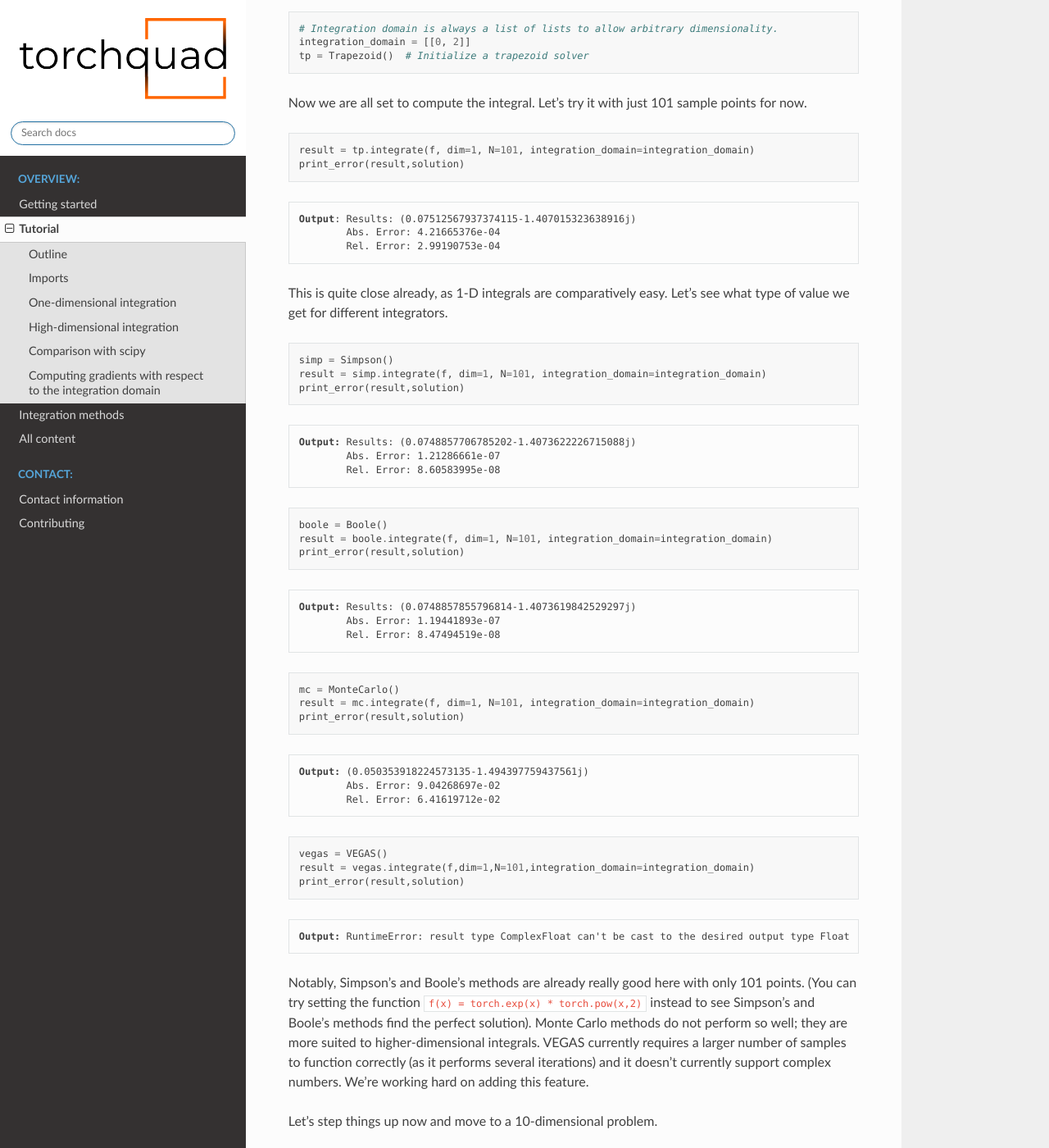
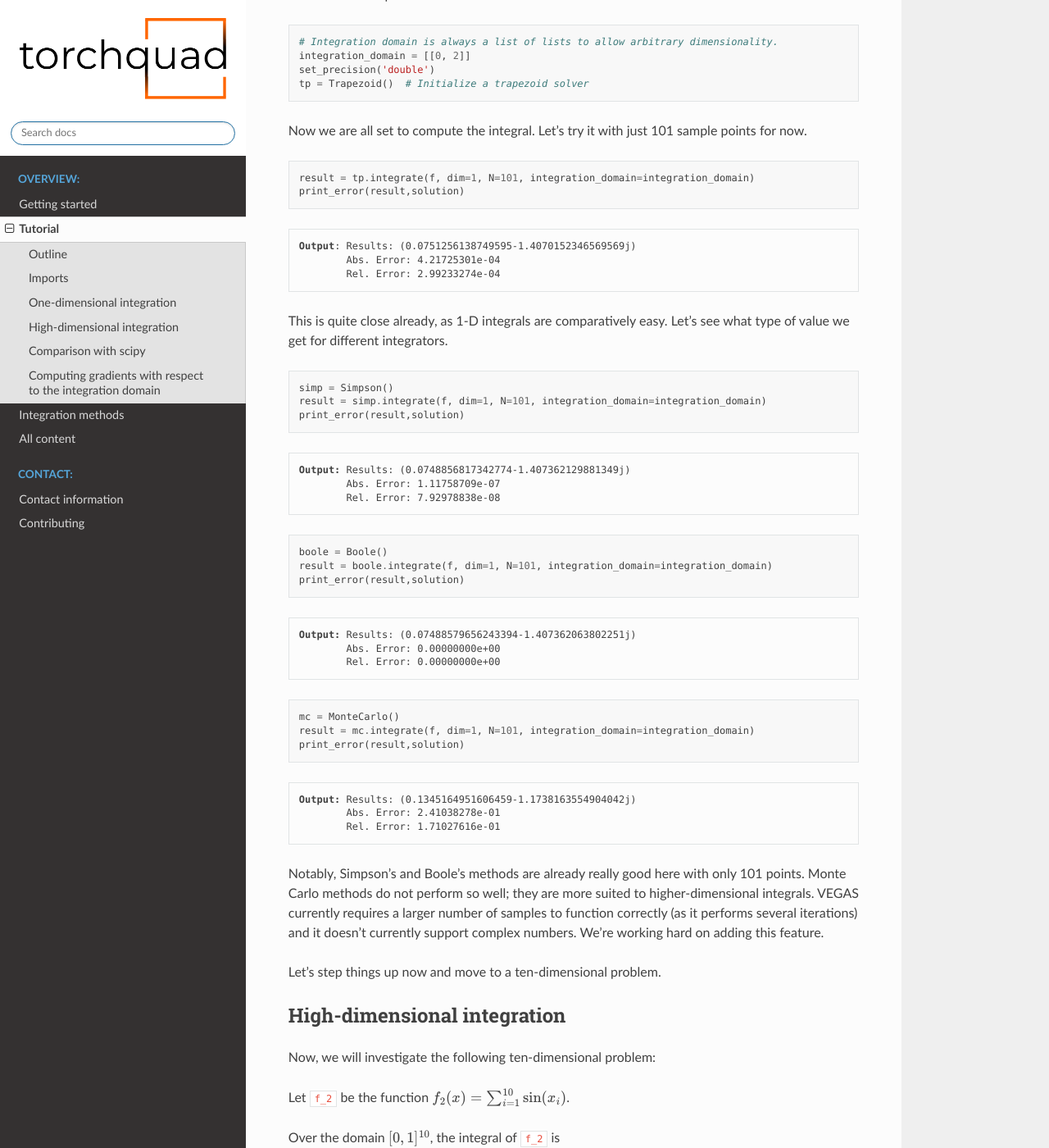
Before and after one commit to esa/torchquad, a Sphinx documentation site: the page built from docs/source/tutorial.rst, in a window 1280 px wide and 1400 px high, scrolled down 3110 px. Shown: the whole window at 82% size. Built offline with Sphinx 7.4.7 and the Read the Docs theme 2.0.0, drawn with Linux system fonts in a browser that asks for light colours; formulas are drawn with MathJax 3; some of the changed text lies outside the part shown.

Commit message:
Suggested changes to tutorial.rst

```diff
--- a/docs/source/tutorial.rst
+++ b/docs/source/tutorial.rst
@@ -82,6 +82,7 @@
 
     from torchquad import enable_cuda # Necessary to enable GPU support
     from torchquad import Trapezoid, Simpson, Boole, MonteCarlo, VEGAS # The available integrators
+    from torchquad.utils.set_precision import set_precision
     import torchquad
 
 .. code:: ipython3
@@ -153,12 +154,13 @@
 .. image:: torchquad_tutorial_figure.png
 
 
-Let’s define the integration domain now and initialize the integrator - let’s start with the trapezoid rule.
+Let’s define the integration domain, set the precision to double, and initialize the integrator - let’s start with the trapezoid rule.
 
 .. code:: ipython3
 
     # Integration domain is always a list of lists to allow arbitrary dimensionality.
     integration_domain = [[0, 2]]
+    set_precision('double')
     tp = Trapezoid()  # Initialize a trapezoid solver
 
 Now we are all set to compute the integral. Let’s try it with just 101 sample points for now.
@@ -171,9 +173,9 @@
 
 .. parsed-literal::
 
-    **Output**: Results: (0.07512567937374115-1.407015323638916j)
-            Abs. Error: 4.21665376e-04
-            Rel. Error: 2.99190753e-04
+    **Output**: Results: (0.0751256138749595-1.4070152346569569j)
+            Abs. Error: 4.21725301e-04
+            Rel. Error: 2.99233274e-04
 
 
 This is quite close already, as 1-D integrals are comparatively easy.
@@ -188,9 +190,9 @@
 
 .. parsed-literal::
 
-    **Output:** Results: (0.0748857706785202-1.4073622226715088j)
-            Abs. Error: 1.21286661e-07
-            Rel. Error: 8.60583995e-08
+    **Output:** Results: (0.0748856817342774-1.407362129881349j)
+            Abs. Error: 1.11758709e-07
+            Rel. Error: 7.92978838e-08
 
 .. code:: ipython3
 
@@ -201,9 +203,9 @@
 
 .. parsed-literal::
 
-    **Output:** Results: (0.0748857855796814-1.4073619842529297j)
-            Abs. Error: 1.19441893e-07
-            Rel. Error: 8.47494519e-08
+    **Output:** Results: (0.07488579656243394-1.407362063802251j)
+            Abs. Error: 0.00000000e+00
+            Rel. Error: 0.00000000e+00
 
 
 .. code:: ipython3
@@ -215,36 +217,23 @@
 
 .. parsed-literal::
 
-    **Output:** (0.050353918224573135-1.494397759437561j)
-            Abs. Error: 9.04268697e-02
-            Rel. Error: 6.41619712e-02
+    **Output:** Results: (0.1345164951606459-1.1738163554904042j)
+            Abs. Error: 2.41038278e-01
+            Rel. Error: 1.71027616e-01
 
-
-.. code:: ipython3
-
-    vegas = VEGAS()
-    result = vegas.integrate(f,dim=1,N=101,integration_domain=integration_domain)
-    print_error(result,solution)
-
-
-.. parsed-literal::
-
-    **Output:** RuntimeError: result type ComplexFloat can't be cast to the desired output type Float
 
 
 Notably, Simpson's and Boole's methods are already really good here with only 101 points.
-(You can try setting the function ``f(x) = torch.exp(x) * torch.pow(x,2)`` instead
-to see Simpson's and Boole's methods find the perfect solution).
 Monte Carlo methods do not perform so well; they are more suited to higher-dimensional integrals.
 VEGAS currently requires a larger number of samples to function correctly (as it performs several
 iterations) and it doesn't currently support complex numbers. We're working hard on adding this feature.
 
-Let’s step things up now and move to a 10-dimensional problem.
+Let’s step things up now and move to a ten-dimensional problem.
 
 High-dimensional integration
 ----------------------------
 
-Now, we will investigate the following 10-dimensional problem:
+Now, we will investigate the following ten-dimensional problem:
 
 Let ``f_2`` be the function :math:`f_{2}(x) = \sum_{i=1}^{10} \sin(x_{i})`.
 
@@ -269,7 +258,8 @@
 
     # Integration domain always is a list of lists to allow arbitrary dimensionality
     integration_domain = [[0, 1]]*10
-    N = 3**10
+    set_precision('float')
+    N = 5**10
 
 .. code:: ipython3
 
@@ -280,9 +270,9 @@
 
 .. parsed-literal::
 
-    **Output:** Results: 4.500804901123047
-            Abs. Error: 9.61723328e-02
-            Rel. Error: 2.09207758e-02
+    **Output:** Results: 4.573010444641113
+            Abs. Error: 2.39667892e-02
+            Rel. Error: 5.21359732e-03
 
 
 .. code:: ipython3
@@ -308,10 +298,9 @@
 
 .. parsed-literal::
 
-    **Output:** UserWarning: N per dimension cannot be lower than 5. N per dim will now be changed to 5.
-            Results: 4.596975326538086
-            Abs. Error: 1.90734863e-06
-            Rel. Error: 4.14913643e-07
+    **Output:** Results: 4.596974849700928
+            Abs. Error: 2.38418579e-06
+            Rel. Error: 5.18642082e-07
 
 
 
@@ -324,38 +313,36 @@
 
 .. parsed-literal::
 
-    **Output:** Results: 4.598303318023682
-            Abs. Error: 1.32608414e-03
-            Rel. Error: 2.88468727e-04
+    **Output:** Results: 4.597158908843994
+            Abs. Error: 1.81674957e-04
+            Rel. Error: 3.95205243e-05
 
 
 .. code:: ipython3
 
     vegas = VEGAS()
-    result = vegas.integrate(f_2,dim=10,N=N,integration_domain=integration_domain)
+    result = vegas.integrate(f_2,dim=10,N=N,integration_domain=integration_domain,use_warmup=False,use_grid_improve=False)
     print_error(result,solution)
 
 
 .. parsed-literal::
 
-    **Output:** Results: 4.598696708679199
-            Abs. Error: 1.71947479e-03
-            Rel. Error: 3.74044670e-04
+    **Output:** Results: 4.596913814544678
+            Abs. Error: 6.34193420e-05
+            Rel. Error: 1.37958787e-05
 
 
 Note that the Monte Carlo methods are much more competitive in this case.
 The bad convergence properties of the trapezoid method are visible while Simpson's
 and Boole's rule are still OK given the comparatively smooth integrand.
 
-Note that with the choice of sample points (3 per dimension), Boole's method cannot work.
-The number of sample points is therefore automatically increased to 5 per dimension for this method,
-which gives Boole's method an unfair advantage here. The reason why the number of sample points
-is set to 3 per dimension for the other methods is because then even users with a small GPU can
-follow the example - if *N* is larger, they might get ``RuntimeError: CUDA out of memory``.
-
-If you have been repeating the examples from this tutorial on your own computer, you could also try
-increasing *N* to :math:`5^{10}=9,765,625` for all methods.
-You can see the curse of dimensionality fully at play here, and might even experience running out of memory at this point.
+If you have been repeating the examples from this tutorial on your own computer, you
+might get ``RuntimeError: CUDA out of memory`` if you have a small GPU.
+In that case, you could also try to reduce the number of sample points (e.g., 3 per dimension).
+You can really see the curse of dimensionality fully at play here, since :math:`5^{10}=9,765,625`
+but :math:`3^{10}=59,049`, reducing the number of sample points by a factor of 165.
+Note, however, that Boole's method cannot work for only 3 points per dimension, so the number of sample points is therefore
+automatically increased to 5 per dimension for this method.
 
 
 Comparison with scipy
@@ -459,12 +446,6 @@
 
 .. code:: ipython3
 
-    import torch
-    from torchquad.integration.monte_carlo import MonteCarlo
-    from torchquad.integration.trapezoid import Trapezoid
-    from torchquad.utils.enable_cuda import enable_cuda
-    from torchquad.utils.set_precision import set_precision
-
     def test_function(x):
         """V shaped test function."""
         return 2 * torch.abs(x)
```
Also changed, not shown: other parts of docs/source/tutorial.rst (+4 -4 lines).
